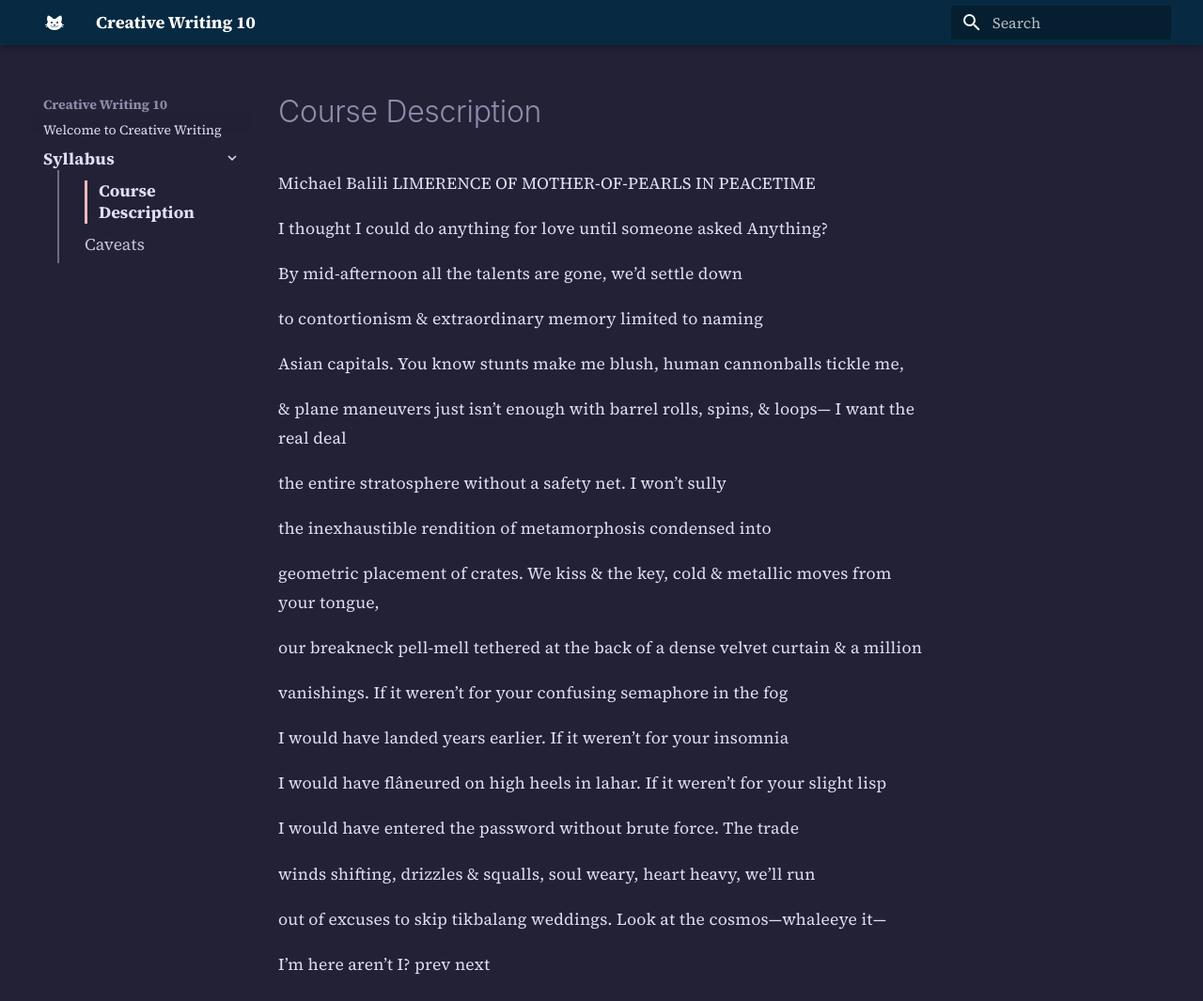
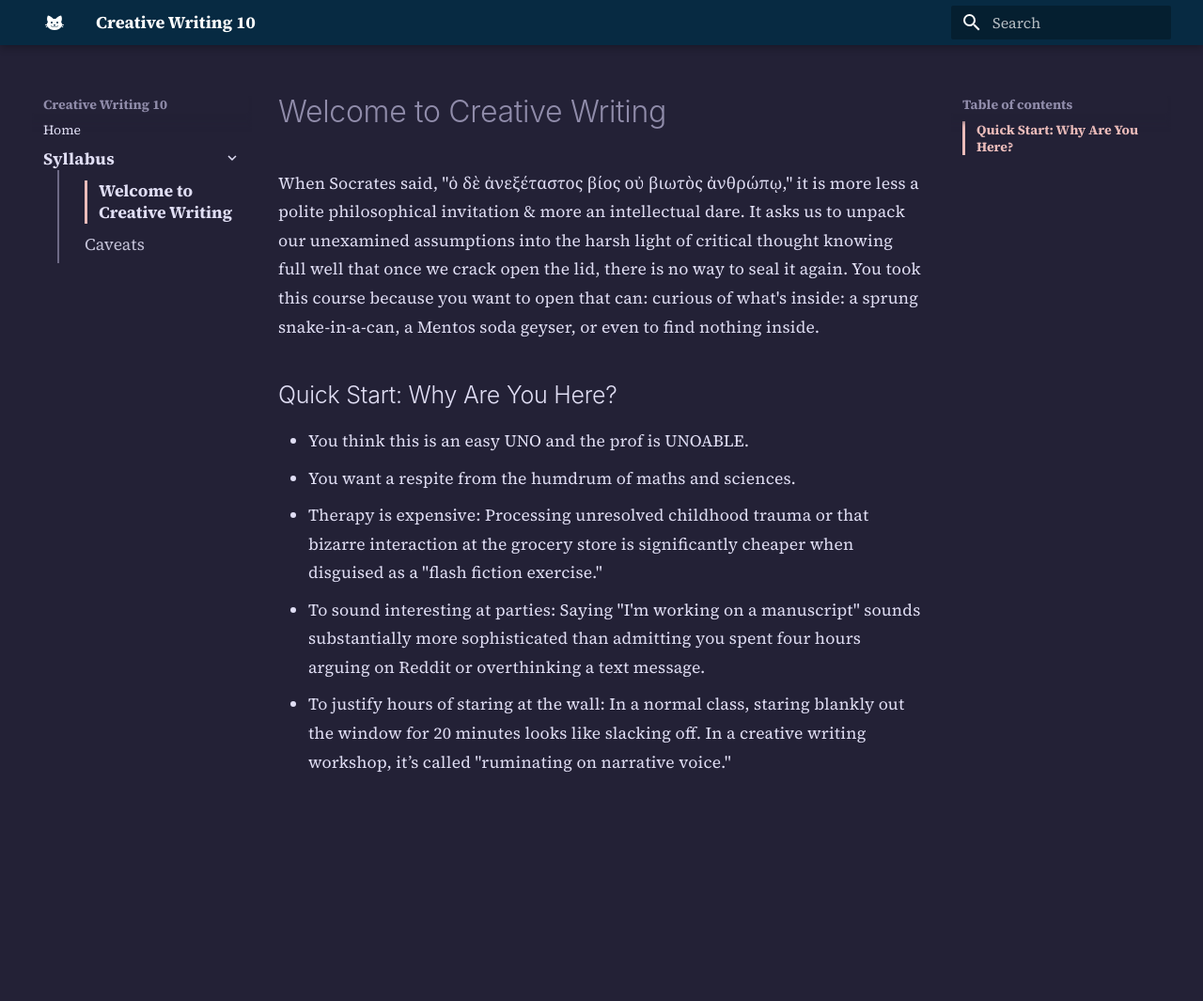
Before and after one commit to mickeybalili/cw10, an MkDocs documentation site: the page built from docs/01-syllabus/01-intro.md, in a window 1280 px wide and 1065 px high. Shown: the whole window at 94% size. Built offline with MkDocs 1.6.1 and Material for MkDocs 9.7.7, drawn with Linux system fonts in a browser that asks for light colours.

```diff
--- a/docs/01-syllabus/01-intro.md
+++ b/docs/01-syllabus/01-intro.md
@@ -1,55 +1,11 @@
-# Course Description
+# Welcome to Creative Writing
 
-Michael Balili
-LIMERENCE OF MOTHER-OF-PEARLS IN PEACETIME
+When Socrates said, "ὁ δὲ ἀνεξέταστος βίος οὐ βιωτὸς ἀνθρώπῳ," it is more less a polite philosophical invitation & more an intellectual dare. It asks us to unpack our unexamined assumptions into the harsh light of critical thought knowing full well that once we crack open the lid, there is no way to seal it again. You took this course because you want to open that can: curious of what's inside: a sprung snake-in-a-can, a Mentos soda geyser, or even to find nothing inside.
 
+## Quick Start: Why Are You Here?
 
-
-I thought I could do anything for love until someone
-asked Anything?
-
-By mid-afternoon all the talents are gone,
-we’d settle down
-
-to contortionism & extraordinary memory
-limited to naming
-
-Asian capitals. You know stunts make me blush,
-human cannonballs tickle me,
-
-& plane maneuvers just isn’t enough with barrel
-rolls, spins, & loops— I want the real deal
-
-the entire stratosphere without a safety net.
-I won’t sully
-
-the inexhaustible rendition of metamorphosis
-condensed into
-
-geometric placement of crates. We kiss & the key,
-cold & metallic moves from your tongue,
-
-our breakneck pell-mell tethered at the back
-of a dense velvet curtain & a million
-
-vanishings.  If it weren’t for your confusing
-semaphore in the fog
-
-I would have landed years earlier. If it weren’t
-for your insomnia
-
-I would have flâneured on high heels
-in lahar. If it weren’t for your slight lisp
-
-I would have entered the password
-without brute force. The trade
-
-winds shifting, drizzles & squalls,
-soul weary, heart heavy, we’ll run
-
-out of excuses to skip tikbalang weddings.
-Look at the cosmos—whaleeye it—
-
-I’m here aren’t I?
-prev
-next
+* You think this is an easy UNO and the prof is UNOABLE.
+* You want a respite from the humdrum of maths and sciences.
+* Therapy is expensive: Processing unresolved childhood trauma or that bizarre interaction at the grocery store is significantly cheaper when disguised as a "flash fiction exercise."
+* To sound interesting at parties: Saying "I'm working on a manuscript" sounds substantially more sophisticated than admitting you spent four hours arguing on Reddit or overthinking a text message.
+* To justify hours of staring at the wall: In a normal class, staring blankly out the window for 20 minutes looks like slacking off. In a creative writing workshop, it’s called "ruminating on narrative voice."
```
Also changed, not shown: docs/index.md (+8 -12 lines), 1 other file.
